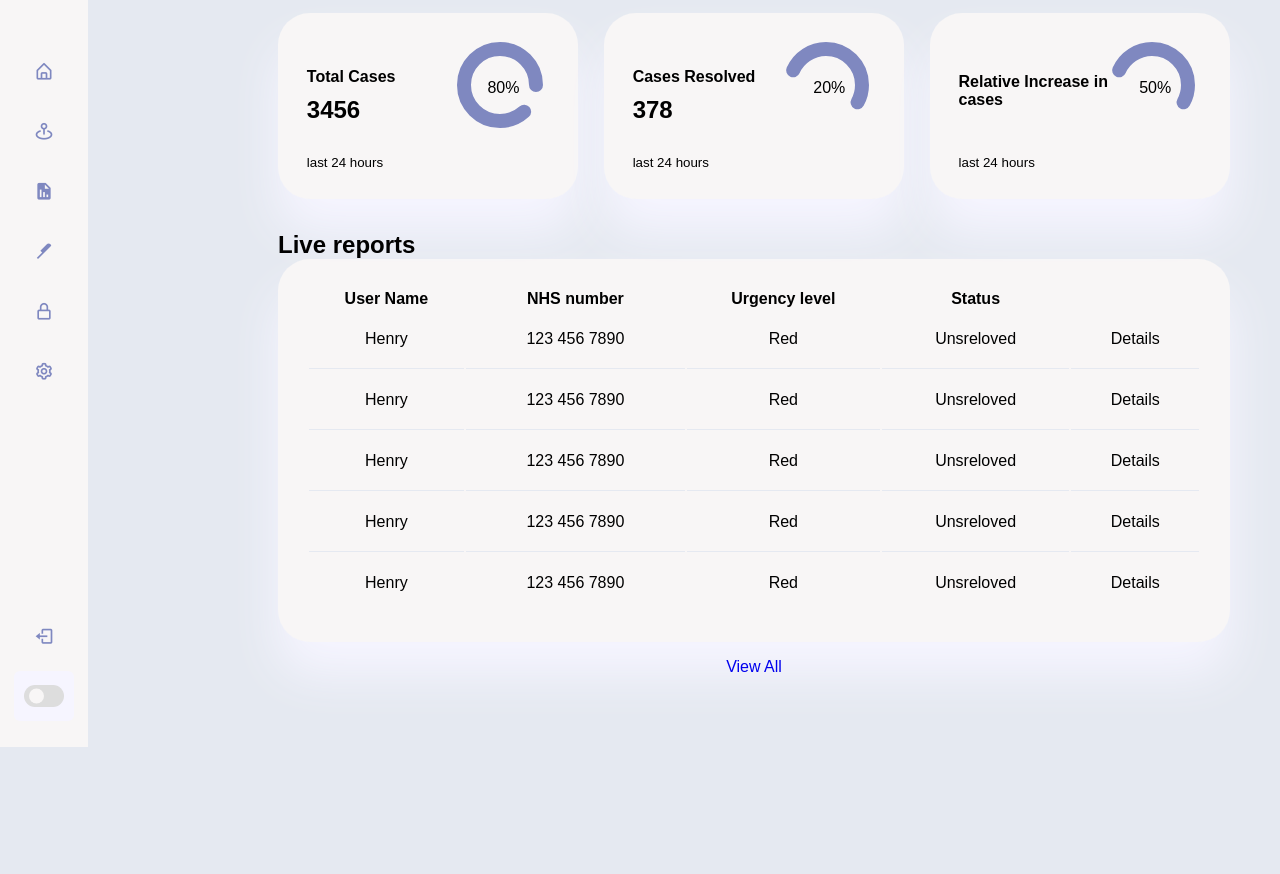
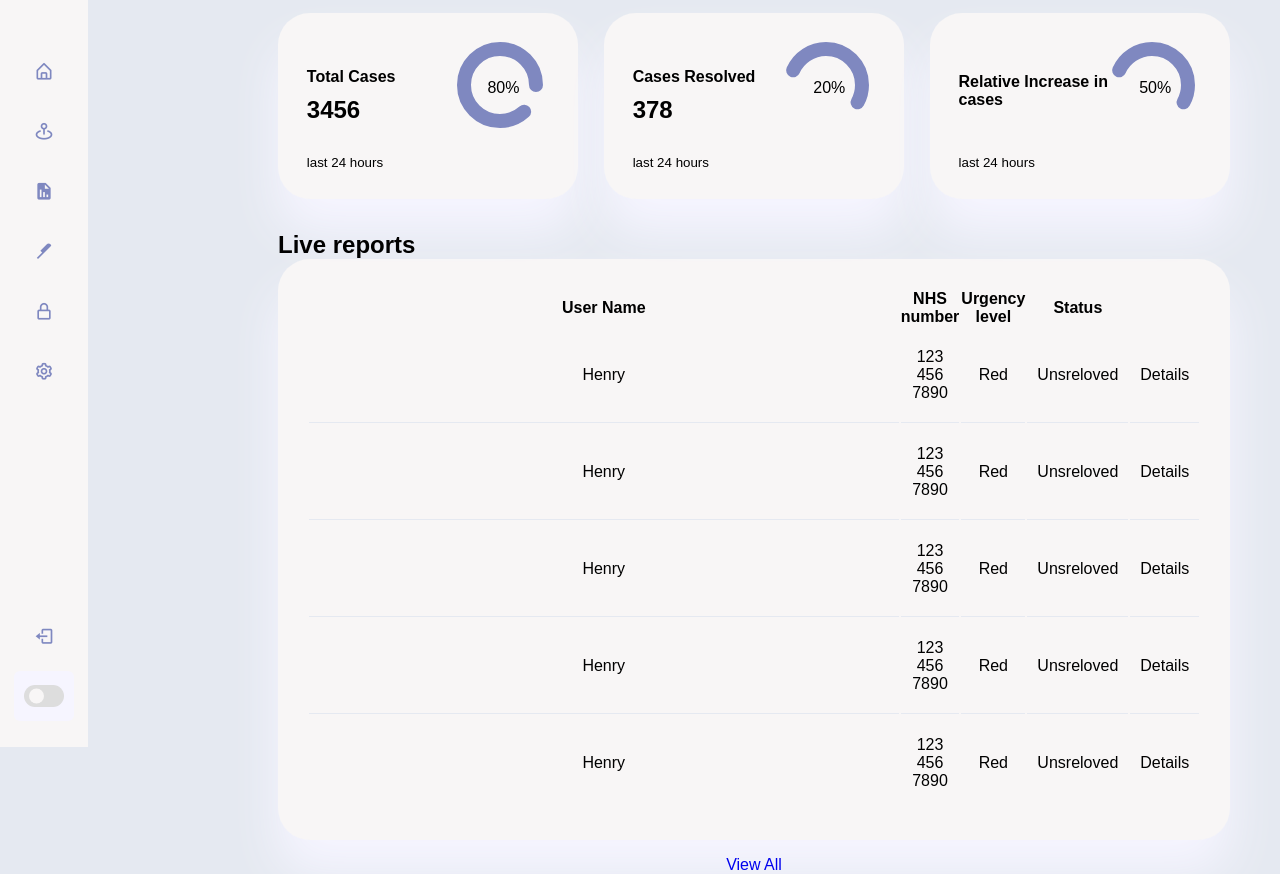
Before and after one commit to henryib/Safe-and-sound, a plain HTML site: page index.html in a window 1280 px wide. Shown: the part 53-927 px from the top of the page. Before the commit the page ends 822 px from the top, so only its background shows below. Drawn offline with nearby package versions, Linux system fonts and the light colour scheme; sample sign-in values are in the browser's storage.

Commit message:
width 100%

```diff
--- a/css/app.css
+++ b/css/app.css
@@ -322,6 +322,7 @@ main .general table {
 }
 
 main table tbody td {
+  width: 100%;
   border-bottom: 1px solid var(--body-color);
   padding: 20px 10px;
 }
@@ -338,6 +339,11 @@ main table tbody button {
   padding: 8px;
   border-radius: 8px;
   border: none;
+}
+
+main table thead {
+  font-weight: 600;
+  text-align: center;
 }
 
 #response {
```
